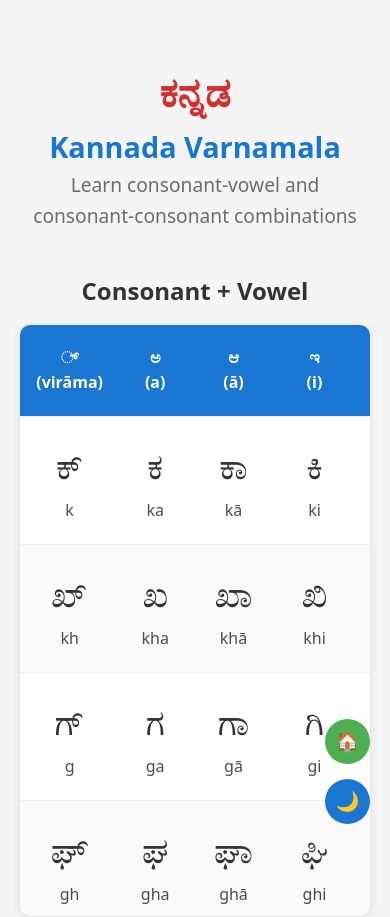
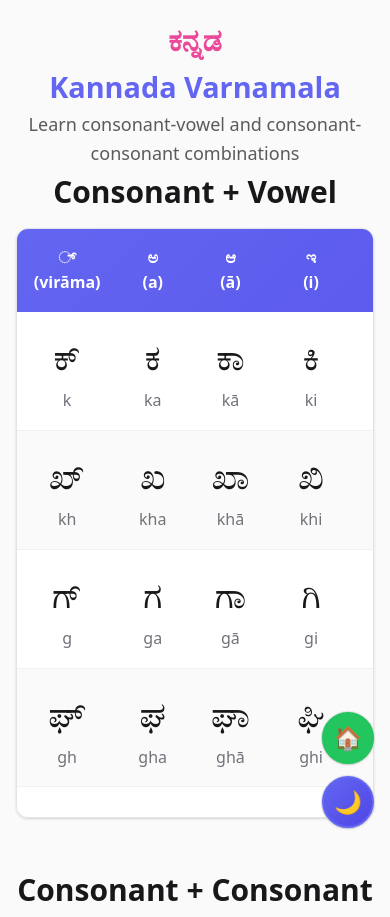
Before and after one commit to chandujr/indicletters, a plain HTML site: page language.html in a window 390 px wide. Shown: the top 917 px of the page. Drawn offline with Linux system fonts and the light colour scheme.

Commit message:
update color scheme of both themes

```diff
--- a/css/components.css
+++ b/css/components.css
@@ -8,12 +8,15 @@
 
 .language-card {
   background: var(--card);
-  padding: var(--space-xl);
+  padding: var(--space-2xl);
   border-radius: var(--border-radius);
   text-align: center;
   cursor: pointer;
-  transition: transform var(--transition), box-shadow var(--transition);
+  transition: all var(--transition);
   box-shadow: var(--shadow);
+  border: 1px solid var(--border);
+  position: relative;
+  overflow: hidden;
   min-height: 180px;
   display: flex;
   flex-direction: column;
@@ -21,9 +24,26 @@
   align-items: center;
 }
 
+.language-card::before {
+  content: '';
+  position: absolute;
+  top: 0;
+  left: 0;
+  right: 0;
+  height: 4px;
+  background: linear-gradient(90deg, var(--primary), var(--secondary));
+  opacity: 0;
+  transition: opacity var(--transition);
+}
+
+.language-card:hover:not(.soon)::before {
+  opacity: 1;
+}
+
 .language-card:hover:not(.soon) {
-  transform: translateY(-5px);
-  box-shadow: var(--shadow-hover);
+  transform: translateY(-4px);
+  box-shadow: 0 10px 25px rgba(0, 0, 0, 0.1);
+  border-color: var(--primary);
 }
 
 .language-card.soon {
@@ -32,70 +52,106 @@
 }
 
 .language-icon {
-  font-size: 4rem;
+  font-size: 3.5rem;
   color: var(--primary);
+  margin-bottom: var(--space-lg);
+  transition: transform var(--transition);
   line-height: 1;
-  margin-bottom: var(--space-md);
+}
+
+.language-card:hover .language-icon {
+  transform: scale(1.1);
 }
 
 .language-card h3 {
   font-size: var(--font-size-lg);
-  margin-bottom: var(--space-xs);
+  margin-bottom: var(--space-sm);
+  font-weight: 600;
 }
 
 .language-card p {
-  font-size: var(--font-size-sm);
-  color: #666;
-  margin-bottom: var(--space-md);
+  font-size: var(--font-size-base);
+  color: var(--text-secondary);
+  margin-bottom: var(--space-lg);
   opacity: 0.8;
 }
 
 .status {
   display: inline-block;
-  padding: var(--space-xs) var(--space-md);
+  padding: var(--space-sm) var(--space-lg);
   border-radius: 20px;
   font-size: var(--font-size-xs);
-  font-weight: bold;
-  background: var(--success);
-  color: white;
+  font-weight: 600;
+  text-transform: uppercase;
+  letter-spacing: 0.5px;
   margin-top: auto;
 }
 
-.status.soon { background: var(--warning); }
+.status.available {
+  background: rgba(34, 197, 94, 0.1);
+  color: var(--success);
+  border: 1px solid rgba(34, 197, 94, 0.2);
+}
 
-/* ===== TABLES ===== */
+.status.soon {
+  background: rgba(245, 158, 11, 0.1);
+  color: var(--warning);
+  border: 1px solid rgba(245, 158, 11, 0.2);
+}
+
+/* ===== TABLES - SCROLL FUNCTIONALITY RESTORED ===== */
 .table-wrapper {
   overflow: auto;
   max-height: 70vh;
   border-radius: var(--border-radius);
   box-shadow: var(--shadow);
+  border: 1px solid var(--border);
   margin-bottom: var(--space-xl);
+  /* Ensure scroll works properly */
+  -webkit-overflow-scrolling: touch;
 }
 
 table {
   width: 100%;
   border-collapse: collapse;
   background: var(--card);
+  /* Remove overflow: hidden that was causing scroll issues */
 }
 
 thead {
   position: sticky;
   top: 0;
-  background: var(--primary);
+  background: linear-gradient(135deg, var(--primary) 0%, var(--primary-dark) 100%);
   color: white;
+  font-weight: 600;
+  z-index: 10;
 }
 
-th, td {
-  padding: var(--space-xl) var(--space-lg);
+th {
+  padding: var(--space-lg) var(--space-md);
+  font-size: var(--font-size-base);
   text-align: center;
-  border-bottom: 1px solid var(--border);
+}
+
+td {
+  padding: var(--space-lg) var(--space-md);
+  border-bottom: 1px solid var(--border-light);
+  text-align: center;
 }
 
 tr:nth-child(even) { background: rgba(0,0,0,0.02); }
 .dark tr:nth-child(even) { background: rgba(255,255,255,0.05); }
 
+tr:hover {
+  background: rgba(99, 102, 241, 0.05);
+}
+
+.dark tr:hover {
+  background: rgba(99, 102, 241, 0.1);
+}
+
 .script-char { font-size: 2.2rem; }
-.latin-sub { font-size: 1rem; color: #000000b3; margin-top: var(--space-xs); }
+.latin-sub { font-size: 1rem; color: var(--text-secondary); margin-top: var(--space-xs); }
 
 .conjuncts-table td:first-child {
   font-size: 1.8rem;
@@ -103,18 +159,26 @@ tr:nth-child(even) { background: rgba(0,0,0,0.02); }
 }
 
 /* ===== TABLE SECTION HEADINGS - CENTERED ===== */
+section {
+  margin-bottom: var(--space-3xl);
+}
+
 section h3 {
   text-align: center;
   margin-bottom: var(--space-md);
+  font-size: var(--font-size-xl);
+  font-weight: 600;
+  color: var(--text);
 }
 
-section p {
+section > p {
   text-align: center;
-  margin-bottom: var(--space-lg);
-  opacity: 0.7;
+  margin-bottom: var(--space-xl);
+  color: var(--text-secondary);
+  font-size: var(--font-size-md);
 }
 
-/* ===== NAVIGATION BUTTONS ===== */
+/* ===== ENHANCED NAVIGATION BUTTONS ===== */
 .nav-buttons {
   position: fixed;
   bottom: var(--space-lg);
@@ -122,26 +186,62 @@ section p {
   display: flex;
   flex-direction: column;
   gap: var(--space-md);
+  z-index: 1000;
 }
 
 .nav-button {
-  width: 50px;
-  height: 50px;
+  width: 56px;
+  height: 56px;
   border-radius: 50%;
-  border: none;
-  background: var(--primary);
-  color: white;
-  font-size: 1.4rem;
+  border: 2px solid var(--card);
+  background: var(--card);
+  color: var(--text);
+  font-size: 1.5rem;
   cursor: pointer;
-  transition: transform var(--transition);
+  transition: all var(--transition);
   display: flex;
   align-items: center;
   justify-content: center;
+  box-shadow: var(--shadow), 0 0 0 1px var(--border);
+  backdrop-filter: blur(10px);
 }
 
-.nav-button:hover { transform: scale(1.1); }
-#home-button { background: var(--success); }
+.nav-button:hover {
+  transform: scale(1.1) translateY(-2px);
+  box-shadow: var(--shadow-hover), 0 0 0 2px var(--primary);
+}
+
+#home-button {
+  background: var(--success);
+  color: white;
+  border-color: var(--success);
+}
+
+#home-button:hover {
+  background: #16a34a;
+  box-shadow: var(--shadow-hover), 0 0 0 2px var(--success);
+}
+
+#theme-toggle {
+  background: linear-gradient(135deg, var(--primary) 0%, var(--primary-dark) 100%);
+  color: white;
+  border-color: var(--primary);
+}
+
+#theme-toggle:hover {
+  background: linear-gradient(135deg, var(--primary-dark) 0%, var(--primary) 100%);
+  box-shadow: var(--shadow-hover), 0 0 0 2px var(--primary);
+}
 
 /* ===== SCRIPT-SPECIFIC OPTICAL ALIGNMENT ===== */
 .language-card[data-lang="kannada"] .language-icon { transform: translateY(-4px); }
 .language-card[data-lang="malayalam"] .language-icon { transform: translateY(2px); }
+
+/* Mobile optimizations */
+@media (max-width: 768px) {
+  .nav-button {
+    width: 52px;
+    height: 52px;
+    font-size: 1.4rem;
+  }
+}
--- a/css/layout.css
+++ b/css/layout.css
@@ -1,3 +1,30 @@
+/* ===== LANDING PAGE CENTERING ===== */
+.landing-page .container {
+  display: flex;
+  flex-direction: column;
+  justify-content: center;
+  min-height: 100vh;
+  padding: var(--space-3xl) var(--space-lg);
+}
+
+.landing-page header {
+  margin: var(--space-xl) 0;
+}
+
+.landing-page main {
+  flex: 1;
+  display: flex;
+  align-items: center;
+  justify-content: center;
+  margin: var(--space-xl) 0;
+}
+
+.landing-page .language-grid {
+  width: 100%;
+  max-width: 900px;
+  margin: 0 auto;
+}
+
 /* ===== RESPONSIVE GRIDS ===== */
 @media (max-width: 768px) {
   .language-grid {
@@ -5,12 +32,20 @@
     gap: var(--space-lg);
     padding: 0 var(--space-md);
   }
+
+  .landing-page .container {
+    padding: var(--space-2xl) var(--space-md);
+  }
 }
 
 @media (max-width: 480px) {
   .language-grid {
     gap: var(--space-md);
     padding: 0 var(--space-sm);
+  }
+
+  .landing-page .container {
+    padding: var(--space-xl) var(--space-sm);
   }
 }
 
@@ -58,13 +93,12 @@
   }
 
   .nav-button {
-    width: 45px;
-    height: 45px;
-    font-size: 1.2rem;
+    width: 52px;
+    height: 52px;
+    font-size: 1.4rem;
   }
 
-  th,
-  td {
+  th, td {
     padding: var(--space-lg) var(--space-md);
   }
 }
--- a/css/variables.css
+++ b/css/variables.css
@@ -1,56 +1,83 @@
 /* ===== DESIGN TOKENS ===== */
 :root {
-  /* Colors */
-  --primary: #1976d2;
-  --secondary: #d32f2f;
-  --success: #4caf50;
-  --warning: #ff9800;
+  /* Modern Color Palette */
+  --primary: #6366f1;        /* Vibrant Indigo */
+  --primary-dark: #4f46e5;    /* Darker Indigo */
+  --secondary: #ec4899;       /* Pink */
+  --accent: #10b981;         /* Emerald Green */
+  --warning: #f59e0b;        /* Amber */
 
-  /* Backgrounds */
-  --bg: #f5f5f5;
-  --bg-dark: #1a1a1a;
-  --card: white;
-  --card-dark: #2d2d2d;
+  /* Light Theme - Softer & More Modern */
+  --bg: #fafafa;             /* Almost white */
+  --bg-secondary: #f4f4f5;   /* Light gray */
+  --card: #ffffff;
+  --card-elevated: #ffffff;
+  --text: #18181b;           /* Near black */
+  --text-secondary: #71717a; /* Gray */
+  --border: #e4e4e7;         /* Light border */
+  --border-light: #f1f1f3;
 
-  /* Text */
-  --text: #333;
-  --text-dark: #e0e0e0;
+  /* Dark Theme - Richer & Easier on Eyes */
+  --bg-dark: #0f0f0f;        /* Very dark */
+  --bg-secondary-dark: #1a1a1a;
+  --card-dark: #1c1c1c;      /* Slightly lighter */
+  --card-elevated-dark: #242424;
+  --text-dark: #f4f4f5;      /* Soft white */
+  --text-secondary-dark: #a1a1aa;
+  --border-dark: #27272a;    /* Dark border */
+  --border-light-dark: #1f1f1f;
 
-  /* Borders */
-  --border: #eee;
-  --border-dark: #444;
+  /* Shadows - More Subtle */
+  --shadow: 0 1px 3px rgba(0, 0, 0, 0.1), 0 1px 2px rgba(0, 0, 0, 0.06);
+  --shadow-hover: 0 4px 6px rgba(0, 0, 0, 0.1), 0 2px 4px rgba(0, 0, 0, 0.06);
+  --shadow-dark: 0 1px 3px rgba(0, 0, 0, 0.3), 0 1px 2px rgba(0, 0, 0, 0.2);
 
-  /* Shadows */
-  --shadow: 0 2px 10px rgba(0, 0, 0, 0.1);
-  --shadow-hover: 0 5px 20px rgba(0, 0, 0, 0.15);
+  /* Status Colors */
+  --success: #22c55e;        /* Brighter green */
+  --error: #ef4444;          /* Clear red */
+  --warning: #f59e0b;        /* Keep amber */
 
   /* Typography */
   --font-body: system-ui, -apple-system, sans-serif;
-  --font-size-xs: 0.9rem;
-  --font-size-sm: 1.1rem;
-  --font-size-md: 1.2rem;
-  --font-size-lg: 1.5rem;
-  --font-size-xl: 2.5rem;
+  --font-size-xs: 0.75rem;
+  --font-size-sm: 0.875rem;
+  --font-size-base: 1rem;
+  --font-size-md: 1.125rem;
+  --font-size-lg: 1.25rem;
+  --font-size-xl: 1.875rem;
   --font-size-xxl: 3rem;
 
-  /* Spacing */
-  --space-xs: 5px;
-  --space-sm: 10px;
-  --space-md: 15px;
-  --space-lg: 20px;
-  --space-xl: 30px;
-  --space-xxl: 40px;
+  /* Spacing - Slightly Tighter */
+  --space-2xs: 2px;
+  --space-xs: 4px;
+  --space-sm: 8px;
+  --space-md: 12px;
+  --space-lg: 16px;
+  --space-xl: 24px;
+  --space-2xl: 32px;
+  --space-3xl: 48px;
 
   /* Layout */
-  --container-max: 1200px;
-  --border-radius: 10px;
-  --transition: 0.3s ease;
+  --container-max: 1280px;
+  --border-radius: 12px;
+  --border-radius-sm: 6px;
+  --transition: 0.2s ease;
 }
 
-/* Dark theme variables */
+/* Light Theme */
+.light {
+  --bg: var(--bg);
+  --card: var(--card);
+  --text: var(--text);
+  --border: var(--border);
+  --shadow: var(--shadow);
+}
+
+/* Dark Theme */
 .dark {
   --bg: var(--bg-dark);
   --card: var(--card-dark);
   --text: var(--text-dark);
   --border: var(--border-dark);
+  --shadow: var(--shadow-dark);
 }
```
